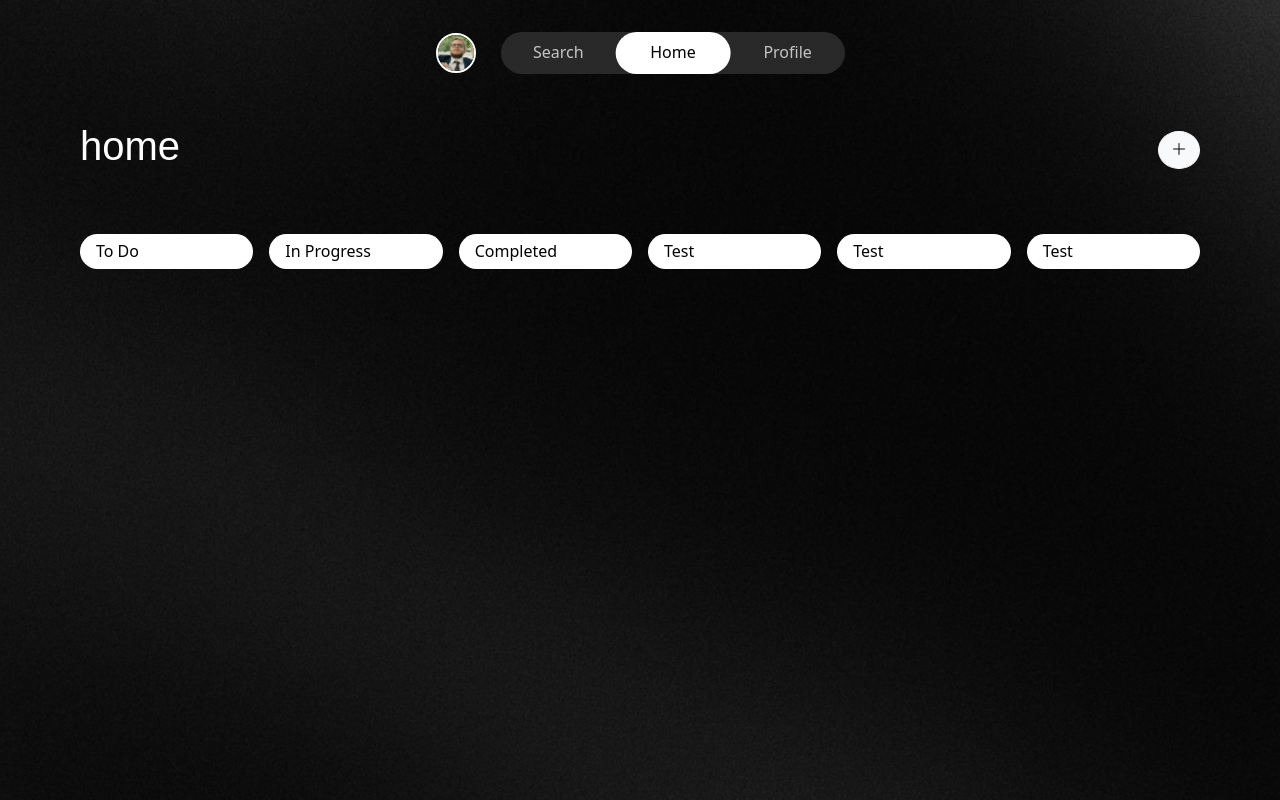
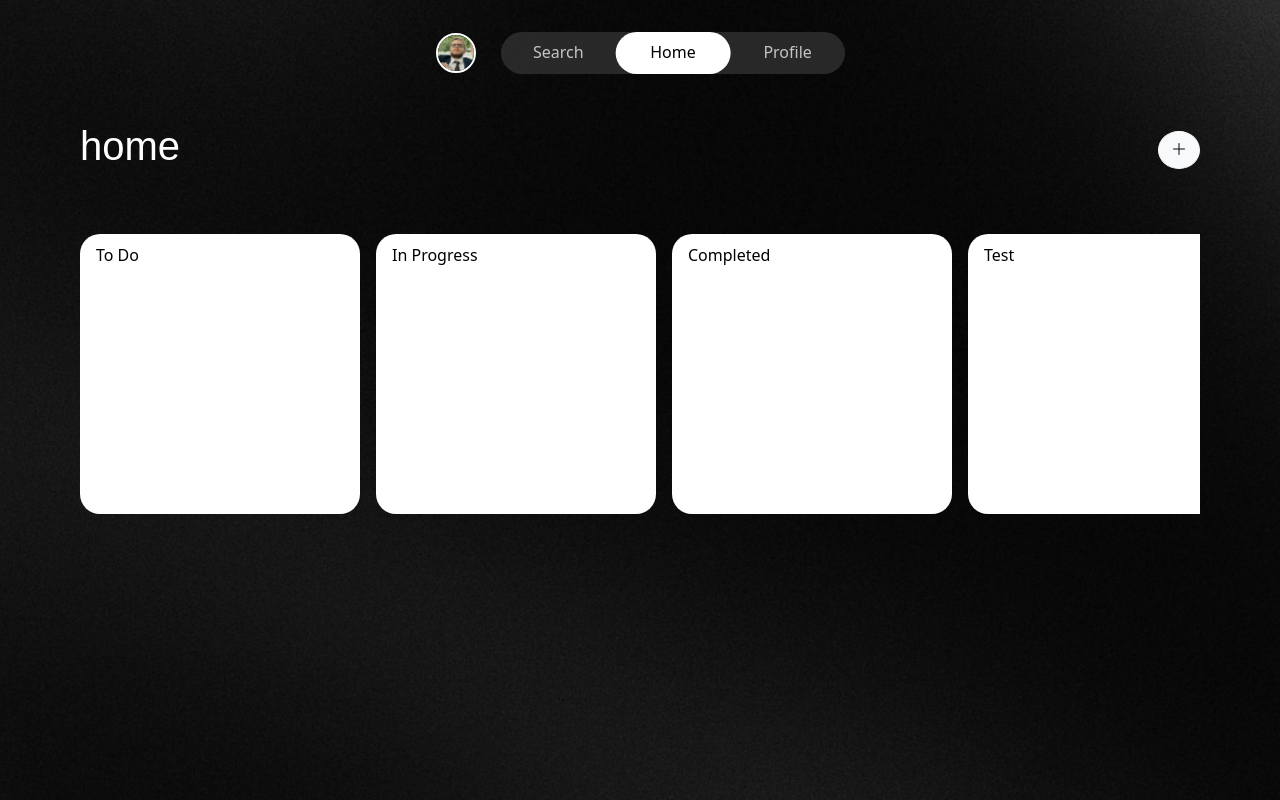
Before and after one commit to badreeddog/project-management-app, a React (Vite) app: page / in a window 1280 px wide. Shown: the top 800 px of the page. Built offline with nearby package versions, Linux system fonts and the light colour scheme; a web font is replaced by a local one.

Commit message:
Swim lane styling rework

```diff
--- a/src/Home.css
+++ b/src/Home.css
@@ -17,30 +17,42 @@
 }
 
 .swim-board {
-  display: flex;
-  justify-content: flex-start;
+  /* 1) One-row, column-flow grid */
+  display: grid;
+  grid-auto-flow: column;                      /* lay out columns left→right */
+  grid-auto-columns: clamp(220px, 24vw, 280px);/* responsive lane width */
   gap: 1rem;
   margin-top: 3rem;
   padding: .5rem 0;
 
+  /* 2) Horizontal scroll with snap */
   overflow-x: auto;
+  overflow-y: hidden;
+  scroll-snap-type: x mandatory;
+  scroll-behavior: smooth; /* optional smooth snap between positions */
   scrollbar-width: thin;
   scrollbar-color: #696969 transparent;
 }
 
 .swim-lane {
-  display: flex;
-  flex-direction: column;
-  align-items: flex-start;
+  scroll-snap-align: start;     /* each lane snaps to the left edge */
   background: white;
   color: black;
   border-radius: 20px;
   padding: .5rem 1rem;
-  flex: 1;
-  min-width: 150px;
-  max-width: 275px;
 
-  h6 {
-    margin: 0;
-  }
+  display: flex;
+  flex-direction: column;
+  min-height: 280px;            /* tweak as needed */
+
+  /* let cards area scroll vertically if tall */
+  /* optional: create an inner wrapper for cards if you want sticky headers */
 }
+
+.swim-lane h6 {
+  margin: 0 0 .5rem 0;
+  position: sticky;             /* optional: keep titles visible while scrolling lane */
+  top: 0;
+  background: white;            /* match lane bg so it doesn’t flicker */
+  padding-top: .25rem;
+}
```
